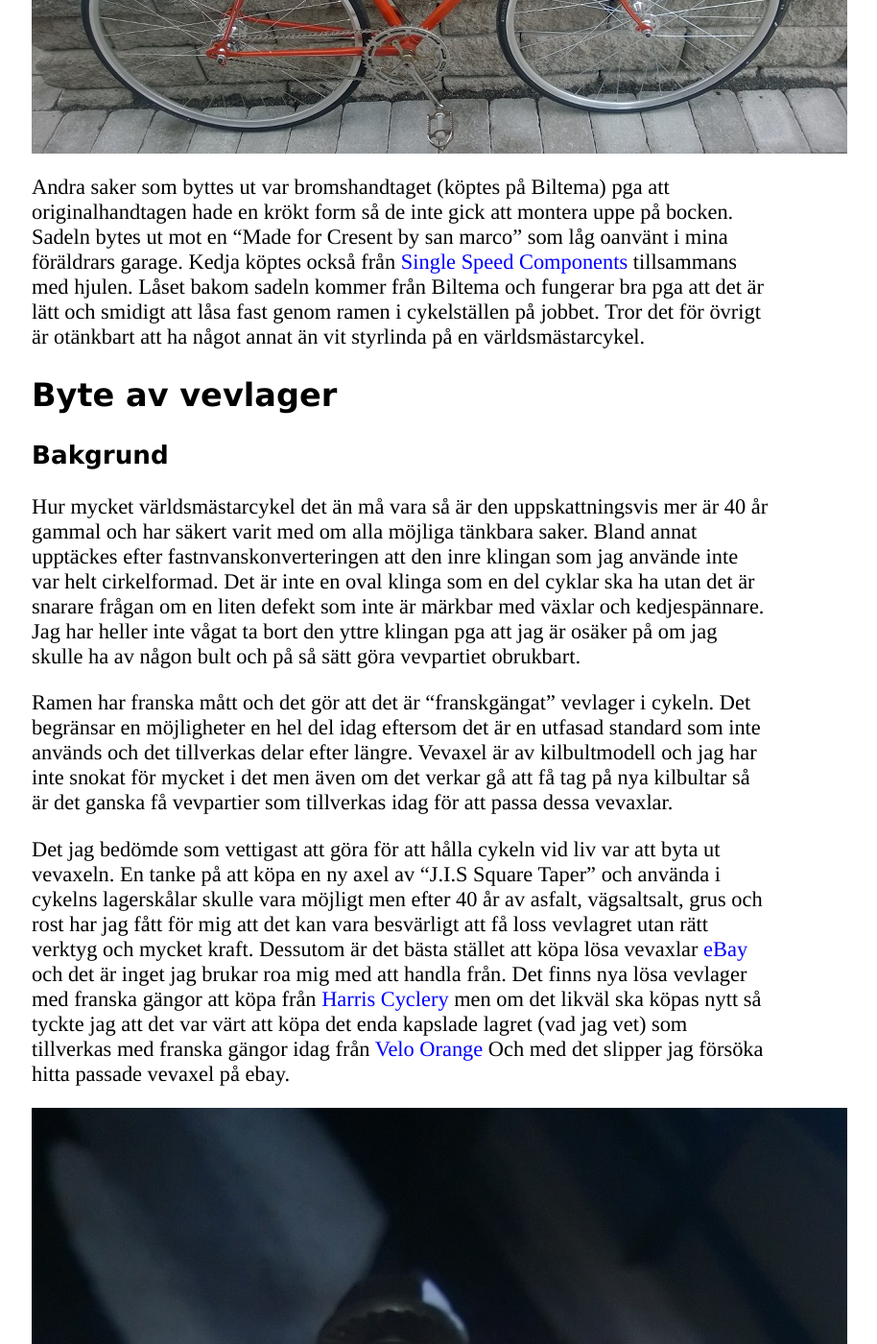
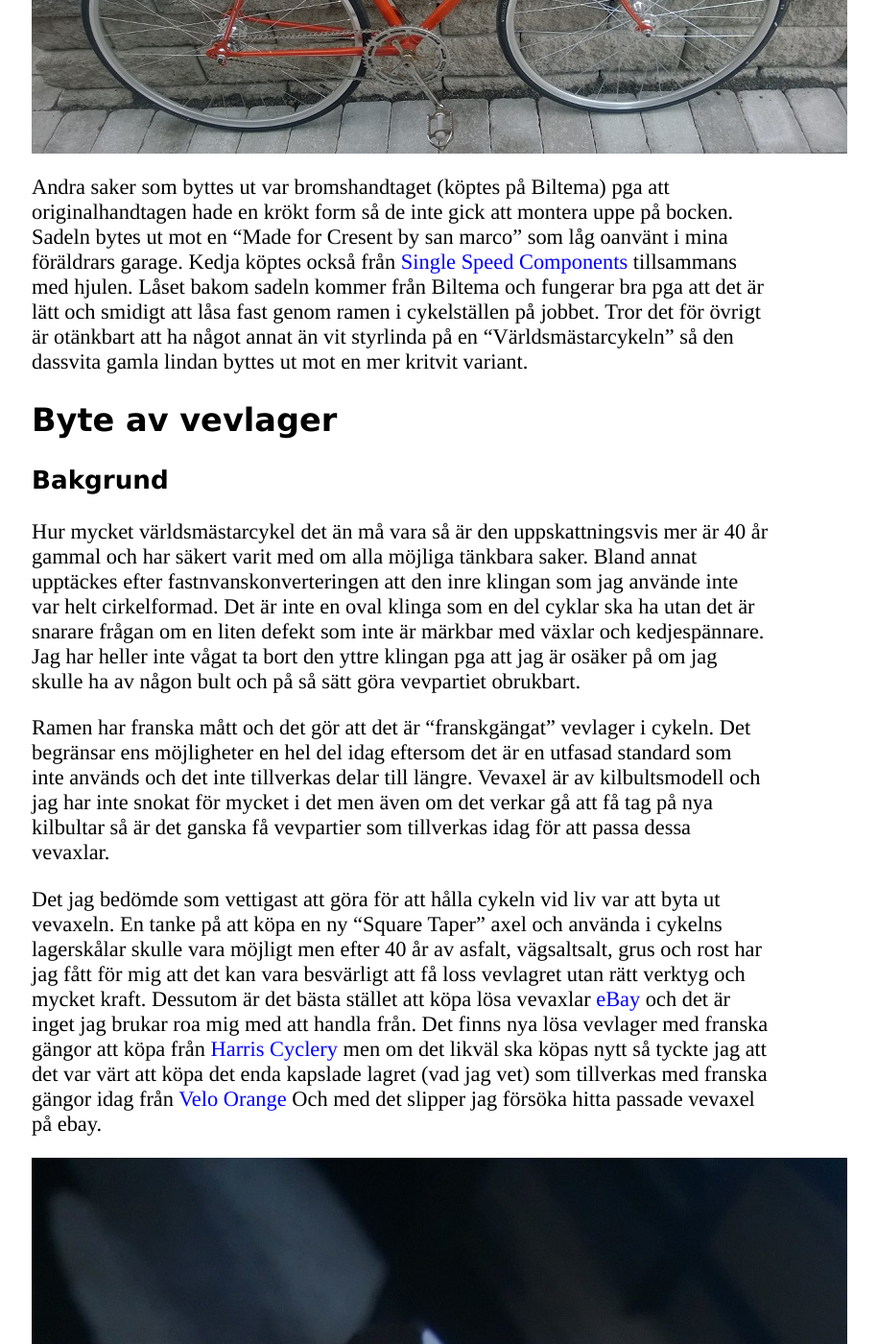
Before and after one commit to rubiksnu/rubiksnu.github.io, a Jekyll site: the page built from Crescent.md, in a window 1280 px wide and 1400 px high, scrolled down 2415 px. Shown: the whole window at 96% size, without its empty margins (223-1137 px from the left). Built offline with Jekyll 4.4.1, drawn with Linux system fonts in a browser that asks for light colours; some of the changed text lies outside the part shown.

Commit message:
några justeringar

```diff
--- a/Crescent.md
+++ b/Crescent.md
@@ -14,7 +14,6 @@ En orange "världsmästarcykeln" (idag ganska säker på att det är en [Crescen
 Saker som inte var originaldelar på den tror jag är sadel, styrlinda, flaskhållare och pedaler.
 
 ## Fastnavskonvertering
-
 Fastnavskonverteringen gjordes så enkel som möjligt. Började med att ta bort allt som gick från ramen som jag inte hade tänkt låta sitta kvar. Alltså allt utom frambroms och vevparti (och sadel, mer om den senare) togs bort.
 ![Ram med vevparti och frambroms](/Img/cykel/ram.jpg)
 
@@ -25,23 +24,22 @@ Hjulen köptes från [Single Speed Components](https://singlespeedcomponents.co.
 Med hjul monterade blev den så här.
 ![](/Img/cykel/fastnav.jpg)
 
-Andra saker som byttes ut var bromshandtaget (köptes på Biltema) pga att originalhandtagen hade en krökt form så de inte gick att montera uppe på bocken. Sadeln bytes ut mot en "Made for Cresent by san marco" som låg oanvänt i mina föräldrars garage. Kedja köptes också från [Single Speed Components](https://singlespeedcomponents.co.uk) tillsammans med hjulen. Låset bakom sadeln kommer från Biltema och fungerar bra pga att det är lätt och smidigt att låsa fast genom ramen i cykelställen på jobbet. Tror det för övrigt är otänkbart att ha något annat än vit styrlinda på en världsmästarcykel.
+Andra saker som byttes ut var bromshandtaget (köptes på Biltema) pga att originalhandtagen hade en krökt form så de inte gick att montera uppe på bocken. Sadeln bytes ut mot en "Made for Cresent by san marco" som låg oanvänt i mina föräldrars garage. Kedja köptes också från [Single Speed Components](https://singlespeedcomponents.co.uk) tillsammans med hjulen. Låset bakom sadeln kommer från Biltema och fungerar bra pga att det är lätt och smidigt att låsa fast genom ramen i cykelställen på jobbet. Tror det för övrigt är otänkbart att ha något annat än vit styrlinda på en "Världsmästarcykeln" så den dassvita gamla lindan byttes ut mot en mer kritvit variant.
 
 ## Byte av vevlager
 
 ### Bakgrund
 Hur mycket världsmästarcykel det än må vara så är den uppskattningsvis mer är 40 år gammal och har säkert varit med om alla möjliga tänkbara saker. Bland annat upptäckes efter fastnvanskonverteringen att den inre klingan som jag använde inte var helt cirkelformad. Det är inte en oval klinga som en del cyklar ska ha utan det är snarare frågan om en liten defekt som inte är märkbar med växlar och kedjespännare. Jag har heller inte vågat ta bort den yttre klingan pga att jag är osäker på om jag skulle ha av någon bult och på så sätt göra vevpartiet obrukbart.
 
-Ramen har franska mått och det gör att det är "franskgängat" vevlager i cykeln. Det begränsar en möjligheter en hel del idag eftersom det är en utfasad standard som inte används och det tillverkas delar efter längre.
-Vevaxel är av kilbultmodell och jag har inte snokat för mycket i det men även om det verkar gå att få tag på nya kilbultar så är det ganska få vevpartier som tillverkas idag för att passa dessa vevaxlar.
+Ramen har franska mått och det gör att det är "franskgängat" vevlager i cykeln. Det begränsar ens möjligheter en hel del idag eftersom det är en utfasad standard som inte används och det inte tillverkas delar till längre.
+Vevaxel är av kilbultsmodell och jag har inte snokat för mycket i det men även om det verkar gå att få tag på nya kilbultar så är det ganska få vevpartier som tillverkas idag för att passa dessa vevaxlar.
 
 
-Det jag bedömde som vettigast att göra för att hålla cykeln vid liv var att byta ut vevaxeln. En tanke på att köpa en ny axel av "J.I.S Square Taper" och använda i cykelns lagerskålar skulle vara möjligt men efter 40 år av asfalt, vägsaltsalt, grus och rost har jag fått för mig att det kan vara besvärligt att få loss vevlagret utan rätt verktyg och mycket kraft. Dessutom är det bästa stället att köpa lösa vevaxlar [eBay](http://www.ebay.com) och det är inget jag brukar roa mig med att handla från. Det finns nya lösa vevlager med franska gängor att köpa från [Harris Cyclery](http://harriscyclery.net/itemdetails.cfm?ID=3204) men om det likväl ska köpas nytt så tyckte jag att det var värt att köpa det enda kapslade lagret (vad jag vet) som tillverkas med franska gängor idag från [Velo Orange](http://store.velo-orange.com/index.php/grand-cru-bottom-brackets-hollow-axle-alloy-cups-1177.html) Och med det slipper jag försöka hitta passade vevaxel på ebay.
+Det jag bedömde som vettigast att göra för att hålla cykeln vid liv var att byta ut vevaxeln. En tanke på att köpa en ny "Square Taper" axel och använda i cykelns lagerskålar skulle vara möjligt men efter 40 år av asfalt, vägsaltsalt, grus och rost har jag fått för mig att det kan vara besvärligt att få loss vevlagret utan rätt verktyg och mycket kraft. Dessutom är det bästa stället att köpa lösa vevaxlar [eBay](http://www.ebay.com) och det är inget jag brukar roa mig med att handla från. Det finns nya lösa vevlager med franska gängor att köpa från [Harris Cyclery](http://harriscyclery.net/itemdetails.cfm?ID=3204) men om det likväl ska köpas nytt så tyckte jag att det var värt att köpa det enda kapslade lagret (vad jag vet) som tillverkas med franska gängor idag från [Velo Orange](http://store.velo-orange.com/index.php/grand-cru-bottom-brackets-hollow-axle-alloy-cups-1177.html) Och med det slipper jag försöka hitta passade vevaxel på ebay.
 
 ![Nya vevlagret](/Img/cykel/nyttvevlager.jpg)
 
-Till lagret köptes [Andel Track and Singlespeed Chainset 1/8" with CNC chainring](http://www.velosolo.co.uk/shopcrank.html) från [Velo Solo](http://www.velosolo.co.uk) och ett par passande pedaler.
-
+Till lagret köptes [Andel Track and Singlespeed Chainset 1/8" with CNC chainring](http://www.velosolo.co.uk/shopcrank.html) från [Velo Solo](http://www.velosolo.co.uk) och ett par pedaler.
 
 ### Bortmontering
 Allt som behövdes för att monter bort det gamla vevpartiet var en hammare, skiftnyckel och ett don. Jag använde även några träklossar som stöd under vevarmen när jag bankade loss kilbultarna (efter att ha skruvat loss muttern från dem).
```
